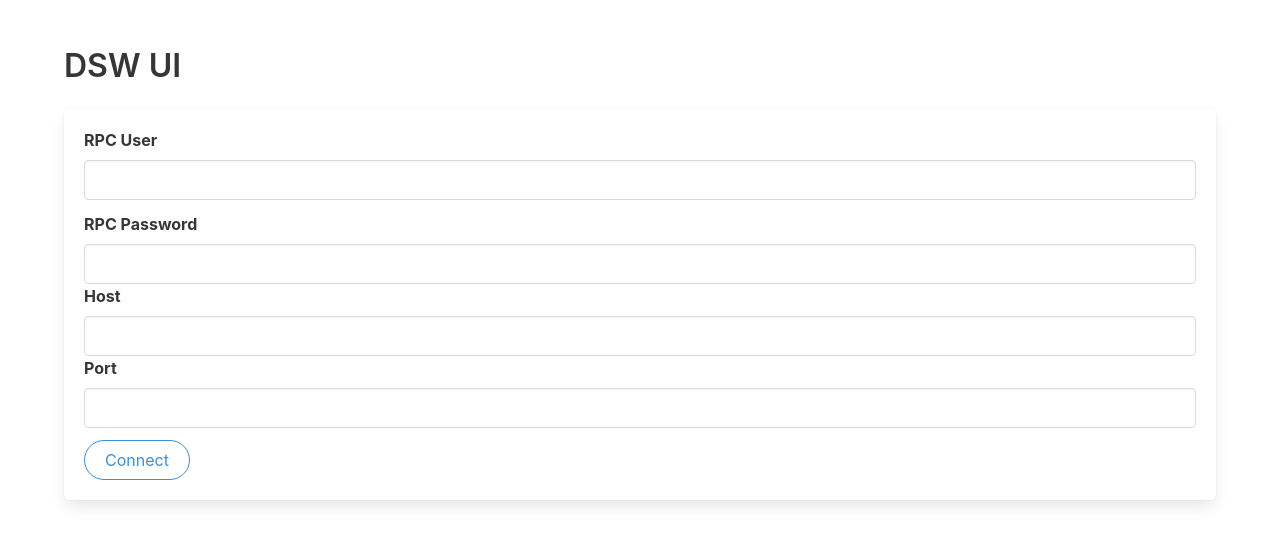
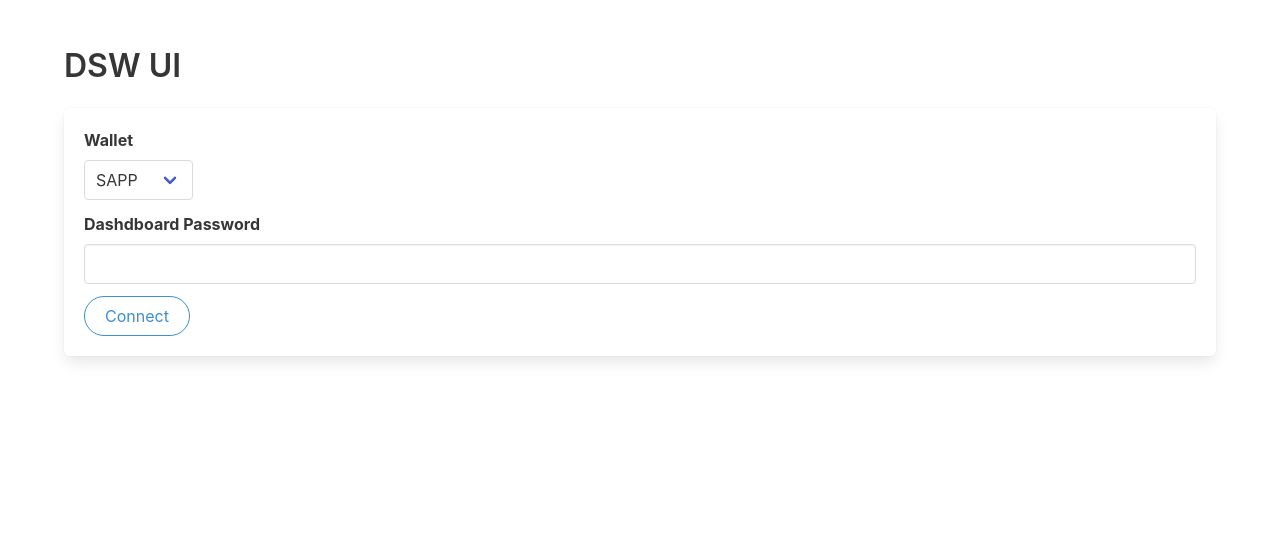
Before and after one commit to decenomy/DSW-UI, a Flask app: page / in a window 1280 px wide. Shown: the top 545 px of the page. Run offline with Flask 2, Linux system fonts and the light colour scheme; some libraries are stand-ins or nearby versions.

Commit message:
add password login and settings.json

```diff
--- a/main.py
+++ b/main.py
@@ -6,30 +6,42 @@ import simplejson as json
 app = Flask(__name__)
 app.secret_key = 'Decenomy2022'
 
+'''
+RPC CONFIG
+'''
+with open('settings.json') as json_file:
+    app_settings = json.load(json_file)
+
+
+
 @app.route('/')
 def index():
-    return render_template('index.html')
+    return render_template('index.html', app_settings=app_settings)
 
 @app.route('/login', methods =['POST'])
 def login():
     msg = ''
 
-    if request.method == 'POST' and 'user' in request.form and 'pass' in request.form and 'host' in request.form and 'port' in request.form:
-        rpcuser = request.form['user']
-        rpcpass = request.form['pass']
-        host = request.form['host']
-        port = request.form['port']
-        try:
-            coin =  Decenomy(rpcuser, rpcpass, host, port)
-            test_conn = coin.getinfo()
-            session['loggedin'] = True
-            session['user'] = rpcuser
-            session['pass'] = rpcpass
-            session['host'] = host
-            session['port'] = port
-            msg = 'Connected! You will be redirected in a few seconds...'
-        except Exception as e:
-            msg = str(e)
+    if request.method == 'POST' and 'password' in request.form:
+        app_pass = request.form["password"]
+        selected_coin = request.form.get("coinselect")
+        if app_pass == app_settings["access_token"]:
+            try:
+                for c in app_settings["coins"]:
+                    if c["ticker"] == selected_coin:
+                        coin =  Decenomy(c["rpcuser"], c["rpcpassword"], c["host"], c["rpcport"])
+                        test_conn = coin.getinfo()
+                        session['loggedin'] = True
+                        session['user'] = c["rpcuser"]
+                        session['pass'] = c["rpcpassword"]
+                        session['host'] = c["host"]
+                        session['port'] = c["rpcport"]
+                        msg = 'Connected! You will be redirected in a few seconds...'
+                        break
+            except Exception as e:
+                msg = str(e)
+        else:
+            msg = 'Error, incorrect password'
     elif request.method == 'POST':
         msg = 'Error. All fields are mandatory'
     else:
--- a/settings.json
+++ b/settings.json
@@ -7,7 +7,7 @@
             "rpcuser": "sapprpc",
             "rpcpassword": "sapprpc",
             "rpcport": 11111,
-	        "host":"localhost"
+            "host": "localhost"
         },
         {
             "ticker": "DASHD",
@@ -15,8 +15,7 @@
             "rpcuser": "dashdrpc",
             "rpcpassword": "dasdrpc",
             "rpcport": 22222,
-	        "host":"localhost"
+            "host": "localhost"
         }
-
     ]
 }
--- a/templates/index.html
+++ b/templates/index.html
@@ -7,28 +7,22 @@
       <div class="box">
       <form method="POST" id="loginform">
       <div class="field">
-        <label class="label">RPC User</label>
+       <label class="label">Wallet</label>
+       <div class="control">
+      <div class="select">
+
+        <select id="coinselect" name="coinselect">
+          {% for coin in app_settings["coins"] %}
+          <option value="{{ coin.ticker }}">{{ coin.ticker }}</option>
+          {% endfor %}
+        </select>
+      </div>
+      </div>
+    </div>
+      <div class="field">
+        <label class="label">Dashdboard Password</label>
         <div class="control">
-          <input class="input" type="text" placeholder="" name="user" id="user">
-        </div>
-      </div>
-
-      <div class="field">
-        <label class="label">RPC Password</label>
-        <div class="control">
-          <input class="input" type="password" placeholder="" name="pass" id="pass">
-        </div>
-
-      <div class="field">
-        <label class="label">Host</label>
-        <div class="control">
-          <input class="input" type="text" placeholder="" name="host" id="host">
-        </div>
-
-      <div class="field">
-        <label class="label">Port</label>
-        <div class="control">
-          <input class="input" type="text" placeholder="" name="port" id="port">
+          <input class="input" type="password" placeholder="" name="password" id="password">
         </div>
       </div>
       <input class="button is-info is-rounded is-outlined" type="submit" value="Connect">
```
Lines whose indentation alone changed are shown as unchanged.
